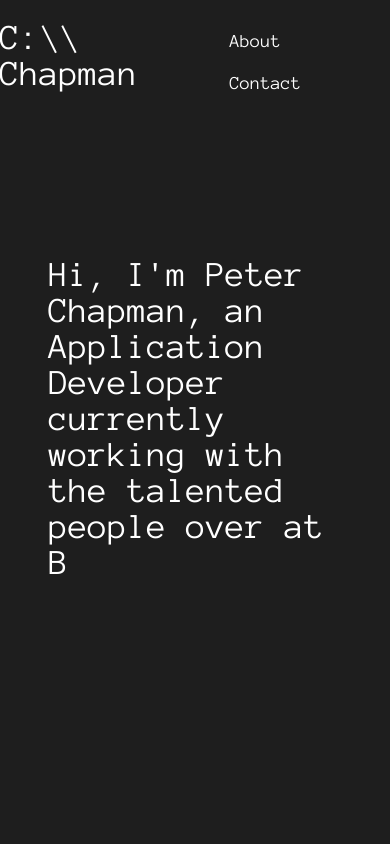
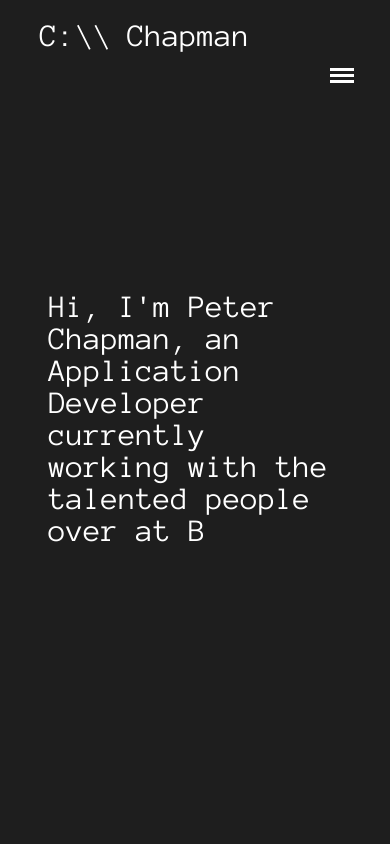
Before and after one commit to Gsarault44/peterchappy.github.io, a React (Create React App) app: page / in a window 390 px wide. Shown: the top 844 px of the page. Built offline with nearby package versions, Linux system fonts and the light colour scheme.

Commit message:
started working on refactoring nav and handling mobile nav

```diff
--- /dev/null
+++ b/src/components/Navigation.css
@@ -0,0 +1,51 @@
+.navbar{
+    width: 100%;
+    height: 10%;
+    position: absolute;
+    display: flex;
+    flex-direction: row;
+    align-items: align-self;
+    justify-content: space-around;
+    background-color: #1E1E1E;
+    color: #fff;
+    padding: 20px 0
+}
+
+.navSectionLeft{
+    height: 100%;
+    display: flex;
+    align-self: flex-start;
+    justify-content: center;
+    align-content: space-around;
+    flex-direction: row;
+    color: #fff;
+}
+
+.navSectionRight {
+    height: 100%;
+    display: flex;
+    align-self: flex-end;
+    align-content: space-around;
+    flex-direction: row;
+    flex-wrap: wrap;
+    color: #fff;
+}
+
+.header {
+
+}
+
+.borderMenu {
+  position: relative;
+  padding-left: 1.25em;
+}
+.borderMenu:before {
+  content: "";
+  position: absolute;
+  top: 0.375em;
+  left: 0;
+  width: 1.5em;
+  height: 0.1875em;
+  border-top: 0.5625em double #FFF;
+  border-bottom: 0.1875em solid #FFF;
+}
--- a/src/components/Navigation.js
+++ b/src/components/Navigation.js
@@ -1,63 +1,22 @@
 import React from 'react';
 import NavigationItem from './NavigationItem';
-
-const styles = {
-    navbar : {
-        width: "100%",
-        height: "10%",
-        position: "absolute",
-        display: "flex",
-        flexDirection: "row",
-        alignItems: "align-self",
-        justifyContent: "space-around",
-        backgroundColor: "#1E1E1E",
-        color: "#fff",
-        padding: "20px 0"
-    },
-
-    navSectionLeft : {
-        height: "100%",
-        display: "flex",
-        alignSelf: "flex-start",
-        alignContent: "space-around",
-        flexDirection: "row",
-        color: "#fff",
-    },
-
-    navSectionRight: {
-        height: "100%",
-        display: "flex",
-        alignSelf: "flex-end",
-        alignContent: "space-around",
-        flexDirection: "row",
-        flexWrap: "wrap",
-        color: "#fff",
-    },
-
-    header: {
-        //TODO figure out ::after
-    }
-}
+import "./Navigation.css"
 
 const renderNavItems = (navItems) => {
-    return navItems.map((navItem) => {
-        return(
-            <NavigationItem key={navItem} title={navItem} />
-        )
-    });
+    return navItems.map((navItem) => <NavigationItem key={navItem} title={navItem} />);
 }
 
 const Navigation = ({navItems}) => {
-
-    const { navbar, navSectionLeft, header, navSectionRight } = styles;
-
     return(
-        <div style={navbar}>
-            <div style={navSectionLeft}>
-                <h1 id={"header"} style={header}> C:\\ Chapman</h1>
+        <div className="navbar">
+            <div className="navSectionLeft">
+                <h1 id={"header"} className="header"> C:\\ Chapman</h1>
             </div>
-            <ul style={navSectionRight}>
+            <ul className="navSectionRight desktop">
                 {renderNavItems(navItems)}
+            </ul>
+            <ul className="navSectionRight mobile">
+                <div className="borderMenu"/>
             </ul>
         </div>
     );
--- a/src/content/Content.json
+++ b/src/content/Content.json
@@ -5,7 +5,7 @@
         "body" : "Hi, I'm Peter Chapman, an Application Developer currently working with the talented people over at Bluecadet."
     },
     {
-        "title" : "Contact",
+        "title" : "C:\\Contact>",
         "type" : "contact",
         "icons" : [
             {
--- a/src/index.css
+++ b/src/index.css
@@ -50,9 +50,81 @@ body {
 	font-family: 'Anonymous Pro', monospace;
 }
 
-h1 { font-size: 2.25em; }
+h1 { font-size: 2.0em; }
 h2 { font-size: 1.75em; }
 h3 { font-size: 1.17em; }
 h4 { font-size: 1.12em; }
 h5 { font-size: .83em; }
 h6 { font-size: .75em; }
+
+/* Smartphones (portrait and landscape) ----------- */
+@media only screen
+and (min-device-width : 320px)
+and (max-device-width : 480px) {
+    .mobile{
+        display:flex;
+    }
+    .desktop{
+        display:none;
+    }
+}
+
+/* iPads (landscape) ----------- */
+@media only screen
+and (min-device-width : 768px)
+and (max-device-width : 1024px)
+and (orientation : landscape) {
+    .mobile{
+        display:none;
+    }
+    .desktop{
+        display:flex;
+    }
+}
+
+/* iPads (portrait) ----------- */
+@media only screen
+and (min-device-width : 768px)
+and (max-device-width : 1024px)
+and (orientation : portrait) {
+    .mobile{
+        display:flex;
+    }
+    .desktop{
+        display:none;
+    }
+}
+
+/* Desktops and laptops ----------- */
+@media only screen
+and (min-width : 1025px) {
+    .mobile{
+        display:none;
+    }
+    .desktop{
+        display:flex;
+    }
+}
+
+/* Large screens ----------- */
+@media only screen
+and (min-width : 1824px) {
+    .mobile{
+        display:none;
+    }
+    .desktop{
+        display:flex;
+    }
+}
+
+/* iPhone 4 ----------- */
+@media
+only screen and (-webkit-min-device-pixel-ratio : 1.5),
+only screen and (min-device-pixel-ratio : 1.5) {
+    .mobile{
+        display:flex;
+    }
+    .desktop{
+        display:none;
+    }
+}
```
